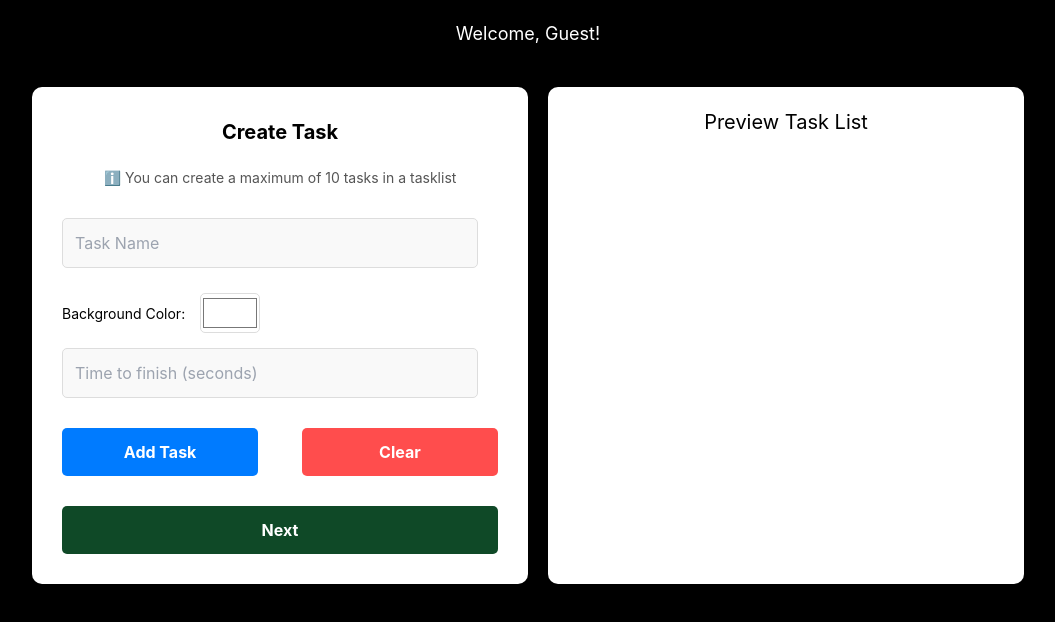
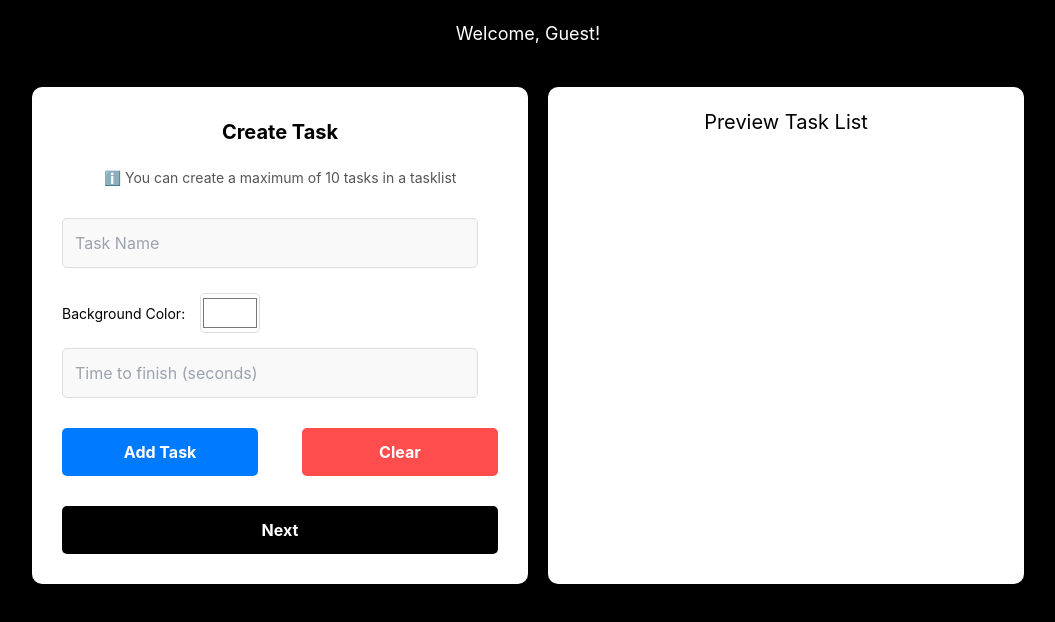
Before and after one commit to godlesscherry/react-task-manager, a React (Vite) app: page /task-creation in a window 1280 px wide. Shown: the top 622 px of the page, without its empty margins (112-1167 px from the left). Built offline with nearby package versions, Linux system fonts and the light colour scheme.

Commit message:
chore: make next button black

```diff
--- a/src/pages/TaskCreationPage.css
+++ b/src/pages/TaskCreationPage.css
@@ -248,7 +248,7 @@
   display: block; /* Ensures the button takes up its own line */
   margin-top: 30px; /* Add space above the button */
   width: 100%; /* Full width of the container */
-  background-color: #0f4927;
+  background-color: #000000;
   color: #fff;
   border: none;
   padding: 12px; /* Increased padding for consistency */
```
